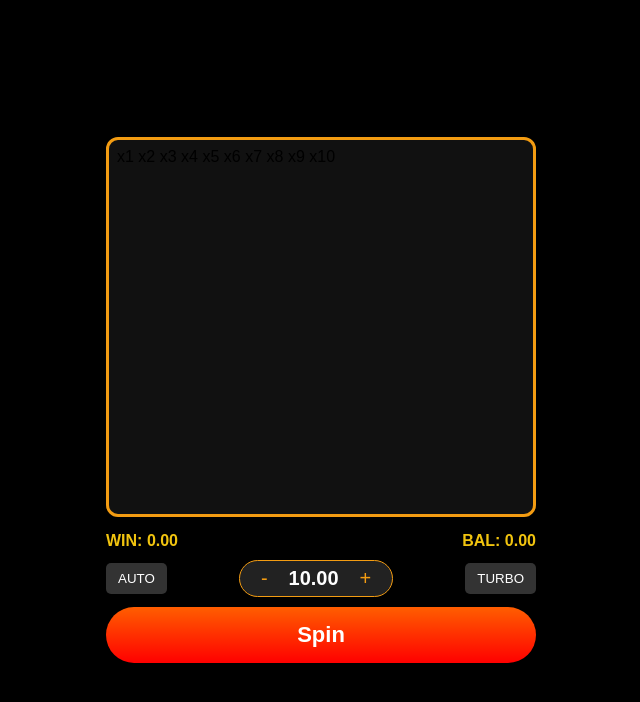
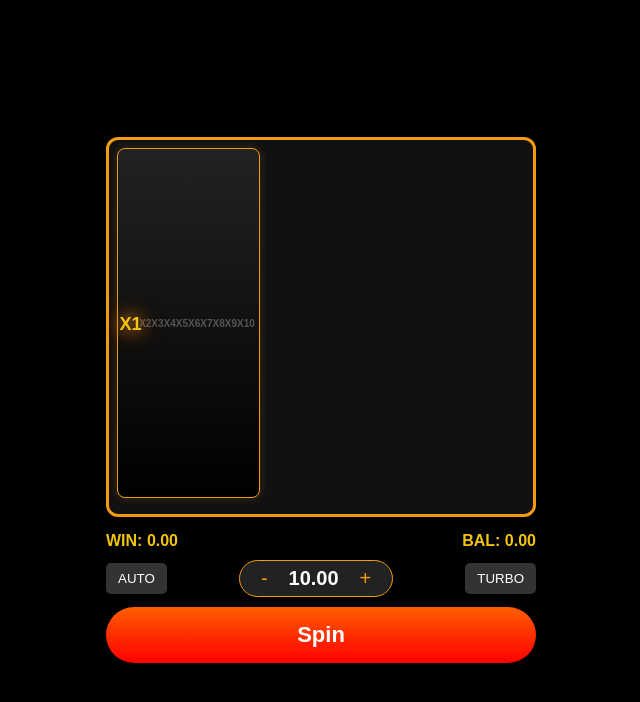
Before and after one commit to corruptionbangla24-ops/my-super-ace, a PHP site: page / in a window 1280 px wide. Shown: the top 702 px of the page, without its empty margins (319-959 px from the left). Run offline with PHP 8.4, Linux system fonts and the light colour scheme; data that the repository does not hold is empty.

Commit message:
Update style.css

```diff
--- a/style.css
+++ b/style.css
@@ -149,3 +149,40 @@
         filter: brightness(2);
     }
 }
+/* মাল্টিপ্লায়ার বারের প্রফেশনাল ডিজাইন */
+.multiplier-bar {
+    display: flex;
+    justify-content: space-between;
+    align-items: center;
+    background: linear-gradient(180deg, #222, #000);
+    padding: 6px 4px;
+    border-radius: 8px;
+    margin-bottom: 8px;
+    border: 1px solid #f39c12;
+    box-shadow: 0 0 10px rgba(243, 156, 18, 0.2);
+}
+
+.m-item {
+    flex: 1;
+    text-align: center;
+    font-weight: 900;
+    color: #555; /* ইন-অ্যাক্টিভ অবস্থায় কালচে দেখাবে */
+    font-size: 10px;
+    transition: all 0.3s cubic-bezier(0.175, 0.885, 0.32, 1.275);
+    text-transform: uppercase;
+}
+
+/* যখন কোনো মাল্টিপ্লায়ার চালু হবে */
+.m-item.active {
+    color: #f1c40f; /* উজ্জ্বল সোনালী রঙ */
+    font-size: 14px;
+    text-shadow: 0 0 12px #f39c12, 0 0 20px #ff5e00;
+    transform: scale(1.3);
+    z-index: 2;
+}
+
+/* মোবাইল ছোট হলে ফন্ট সাইজ একটু এডজাস্ট করা */
+@media (max-width: 360px) {
+    .m-item { font-size: 8px; }
+    .m-item.active { font-size: 12px; }
+}
```
